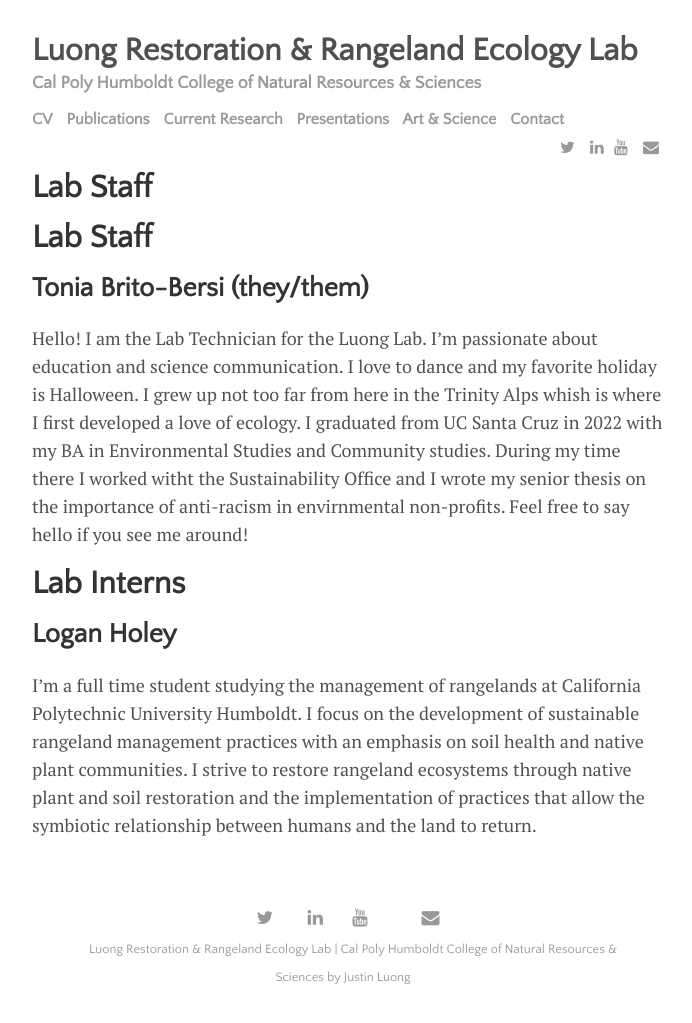
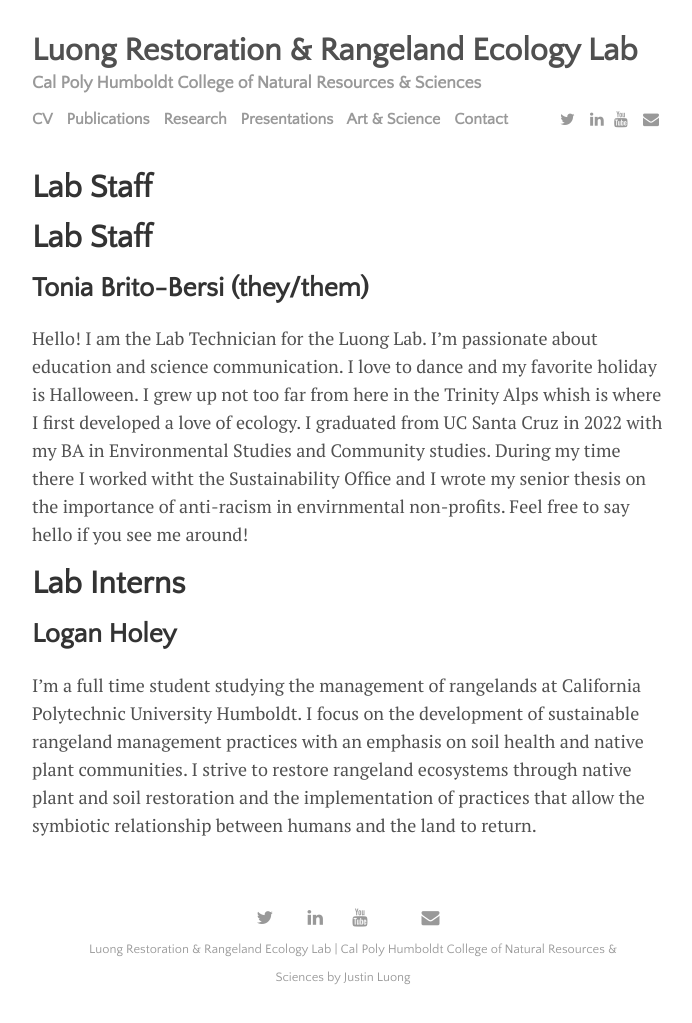
Before and after one commit to austinluong/justinluong.com, a Jekyll site: the page built from menu/people.md, in a window 1280 px wide. Shown: the whole page, without its empty margins (292-984 px from the left). Built offline with Jekyll 4.4.1, drawn with Linux system fonts in a browser that asks for light colours; nearby versions of some CDN libraries; our own code applies the rules of GitHub Pages for plain Markdown files.

Commit message:
Update settings.yml
changed current research tab to research

```diff
--- a/_data/settings.yml
+++ b/_data/settings.yml
@@ -10,7 +10,7 @@
     url: 'cv.html'
   - name: 'Publications'
     url: 'publications.html'
-  - name: 'Current Research'
+  - name: 'Research'
     url: 'currentresearch.html'
   - name: 'Presentations'
     url: 'presentations.html'
```
